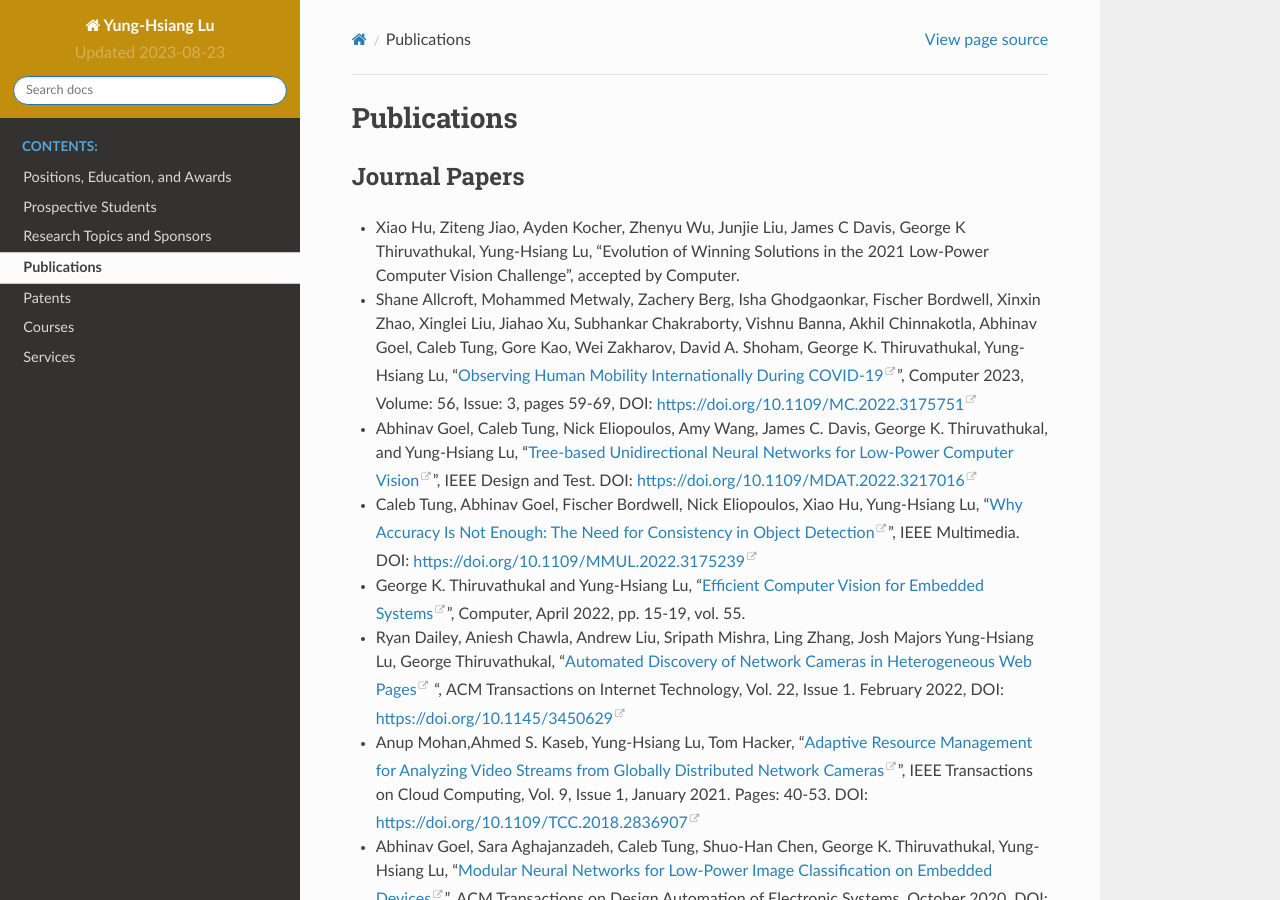
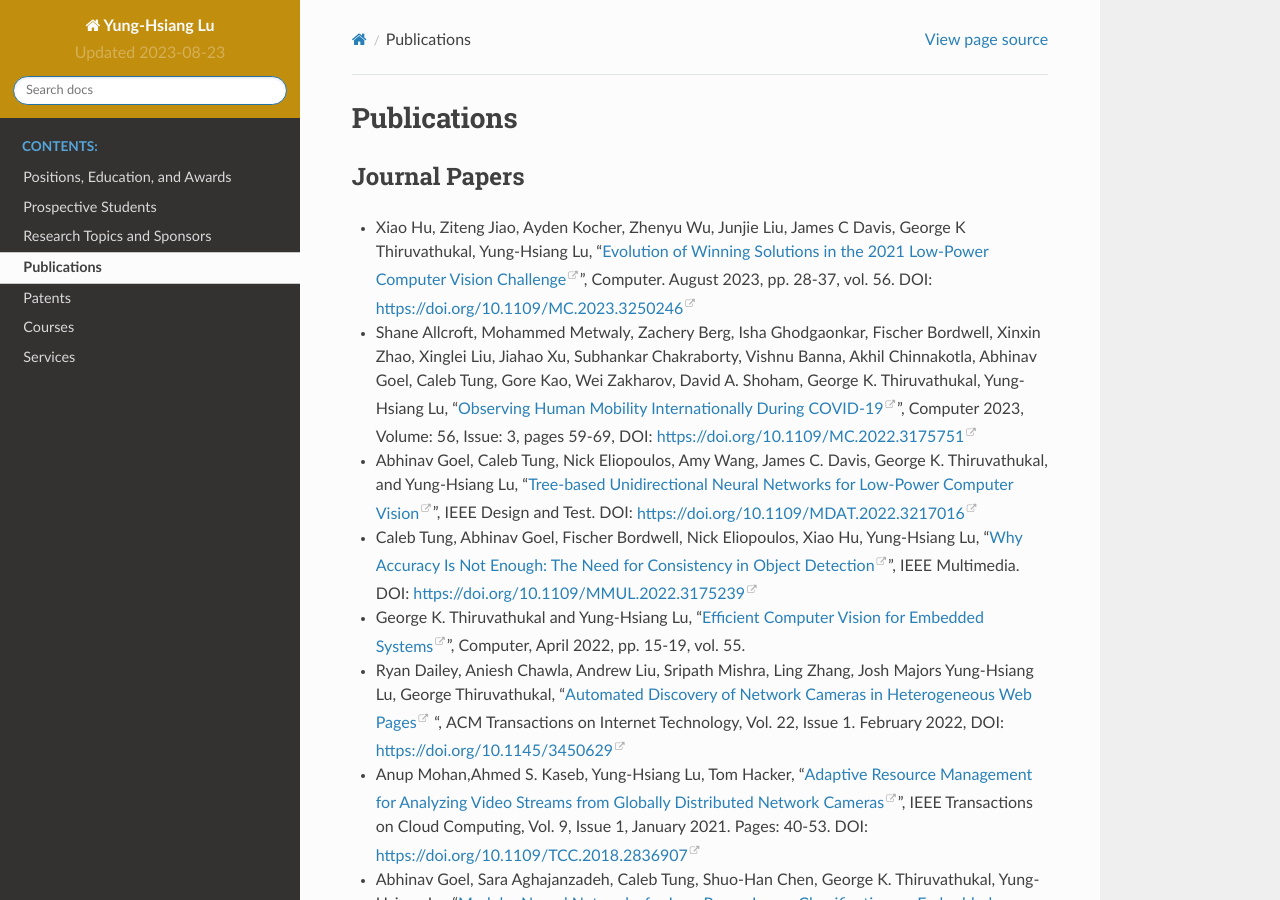
Before and after one commit to luyunghsiang/yhluweb, a Sphinx documentation site: the page built from source/publications.rst, in a window 1280 px wide and 900 px high. Built offline with Sphinx 7.4.7 and the Read the Docs theme 2.0.0, drawn with Linux system fonts in a browser that asks for light colours.

Commit message:
add paper

```diff
--- a/source/publications.rst
+++ b/source/publications.rst
@@ -5,9 +5,11 @@ Journal Papers
 --------------
 
 - Xiao Hu, Ziteng Jiao, Ayden Kocher, Zhenyu Wu, Junjie Liu, James C
-  Davis, George K Thiruvathukal, Yung-Hsiang Lu, "Evolution of Winning
-  Solutions in the 2021 Low-Power Computer Vision Challenge", accepted
-  by Computer.
+  Davis, George K Thiruvathukal, Yung-Hsiang Lu, "`Evolution of
+  Winning Solutions in the 2021 Low-Power Computer Vision Challenge
+  <https://www.computer.org/csdl/magazine/co/2023/08/10206066/1PlcMZdnR72>`_",
+  Computer. August 2023, pp. 28-37, vol. 56. DOI:
+  https://doi.org/10.1109/MC.2023.3250246
 
 - Shane Allcroft, Mohammed Metwaly, Zachery Berg, Isha Ghodgaonkar,
   Fischer Bordwell, Xinxin Zhao, Xinglei Liu, Jiahao Xu, Subhankar
```
